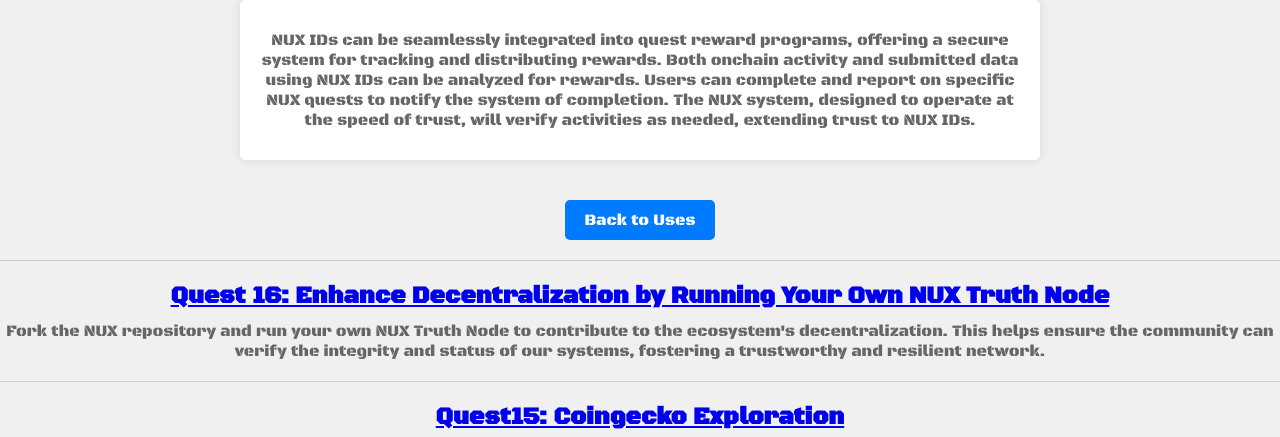
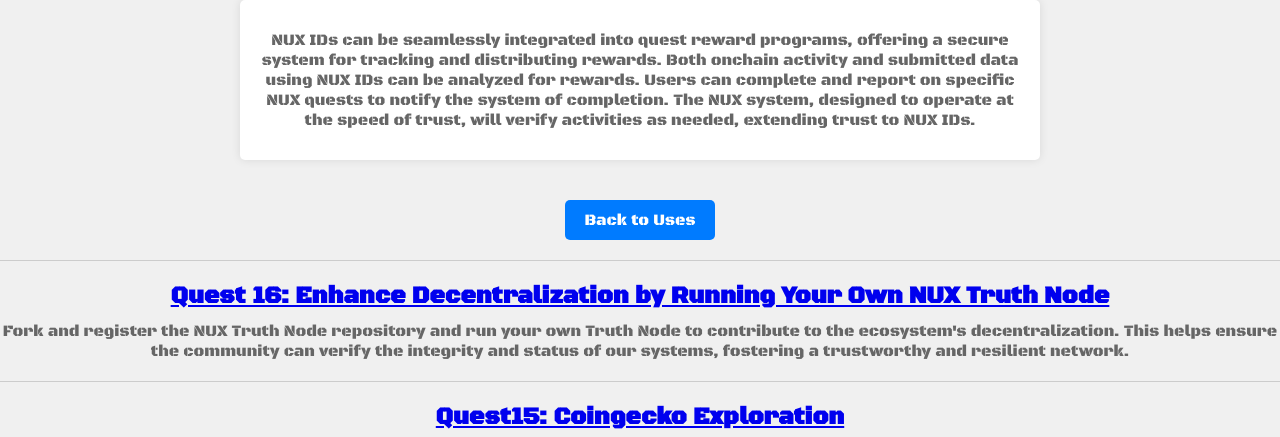
Before and after one commit to NUXMVP/nux.github.io, a plain HTML site: page use1_reward_programs.html in a window 1280 px wide. Shown: the part 363-800 px from the top of the page. Drawn offline with Linux system fonts and the light colour scheme.

Commit message:
Update use1_reward_programs.html

```diff
--- a/use1_reward_programs.html
+++ b/use1_reward_programs.html
@@ -83,7 +83,7 @@
 
     <div class="use-item">
     <h2><a href="quest16.html">Quest 16: Enhance Decentralization by Running Your Own NUX Truth Node</a></h2>
-    <p>Fork the NUX repository and run your own NUX Truth Node to contribute to the ecosystem's decentralization. This helps ensure the community can verify the integrity and status of our systems, fostering a trustworthy and resilient network.</p>
+    <p>Fork and register the NUX Truth Node repository and run your own Truth Node to contribute to the ecosystem's decentralization. This helps ensure the community can verify the integrity and status of our systems, fostering a trustworthy and resilient network.</p>
     </div>
     <hr>
     <div class="use-item">
```
